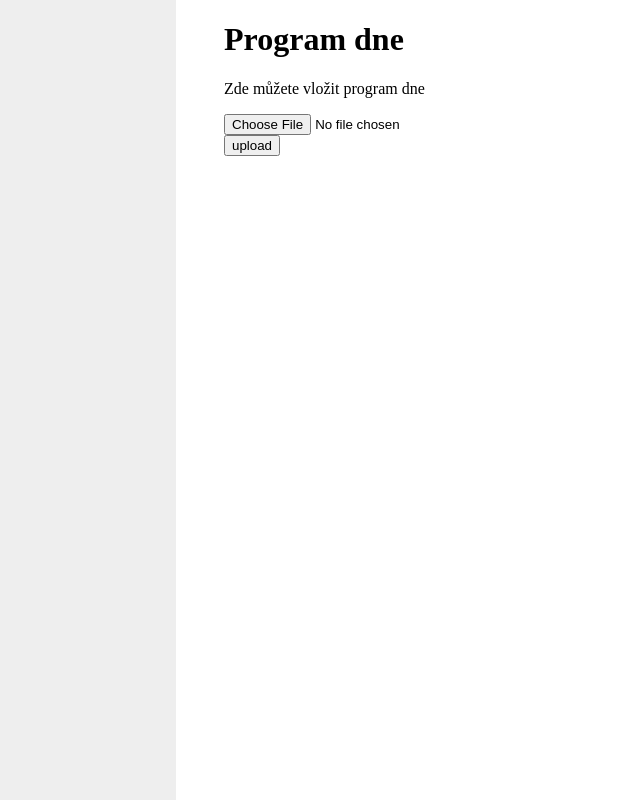
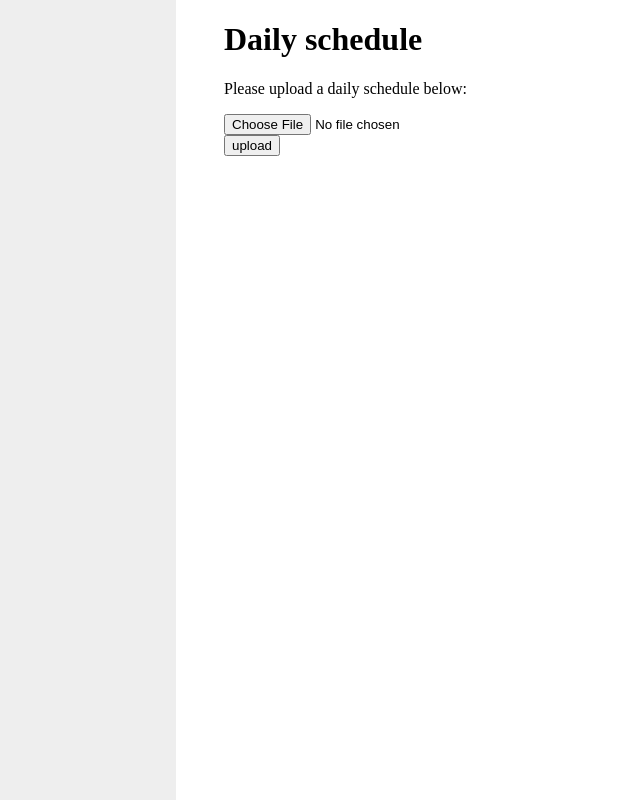
Before and after one commit to ELITR/files-collector, a Flask app: template files_collector/templates/daily_schedule/daily_schedule.html in a window 1280 px wide. Shown: the whole page, without its empty margins (24-664 px from the left). Run offline with Flask 2, Linux system fonts and the light colour scheme; the template is opened without the code that fills it, so the values that code supplies are empty.

Commit message:
interface translated to english

```diff
--- a/files_collector/daily_schedule.py
+++ b/files_collector/daily_schedule.py
@@ -19,16 +19,16 @@ def upload_daily_schedule():
     return render_template('daily_schedule/daily_schedule.html', menu = menu)
 
 def create_folders(daily_schedule):
-    message = 'Načtení programu dne se povedlo'
+    message = 'Daily schedule has been uploaded successfully'
 
     try:
         fd = FolderStructure(daily_schedule)
         fd.create_folders()
     except:
-        message = 'Prosím nastavte kódování souboru na utf a zopakujte'
+        message = 'An error has occured. Please set the encoding to utf-8 and repeat'
 
     mime = mimetypes.guess_type(daily_schedule)
     if mime[0] != 'text/plain':
-        message = "Prosím vkládejte pouze textové soubory (ne word, excel apod.)"
+        message = "An error has occured. Please upload text files only (no word, pptx...)"
 
     return message
--- a/files_collector/templates/daily_schedule/daily_schedule.html
+++ b/files_collector/templates/daily_schedule/daily_schedule.html
@@ -2,8 +2,8 @@
 
 {% block content %}
     <div class="content">
-      <h1>Program dne</h1>
-      <p>Zde můžete vložit program dne</p>
+      <h1>Daily schedule</h1>
+      <p>Please upload a daily schedule below:</p>
       <form method="post" enctype=multipart/form-data>
         <input type="file" name="file">
         <br>
--- a/files_collector/templates/file_slot/file_slot.html
+++ b/files_collector/templates/file_slot/file_slot.html
@@ -3,16 +3,16 @@
 {% block content %}
     <div class="content">
       {% if file_names != [] %}
-        <p>Na tomhle místě jsou soubory:</p>
+        <p>This folder contains files:</p>
         <ul>
           {% for file in file_names %}
             <li>{{ file }}</li>
           {% endfor %}
         </ul>
       {%else %}
-        <p><em>Na tomhle místě nějsou žádné soubory</em></p>
+        <p><em>There aren't any files in this directory</em></p>
       {% endif %}
-      <p>Nahrát soubor:</p>
+      <p>Upload file:</p>
       <form method="post" enctype=multipart/form-data>
         <input type="file" name="file">
         <br>
```
Also changed, not shown: tests/test_daily_schedule.py (+3 -3 lines), tests/test_file_slot.py (+1 -1 lines).
